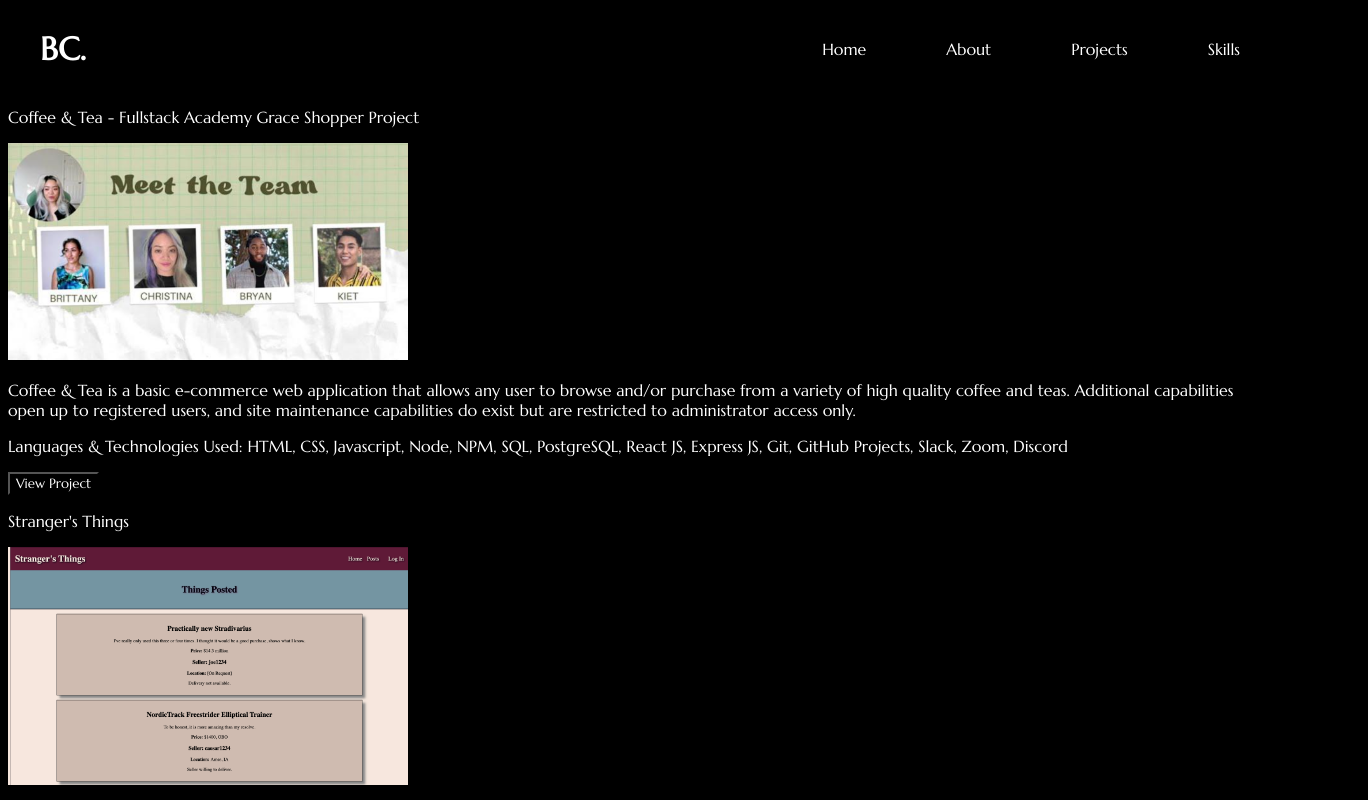
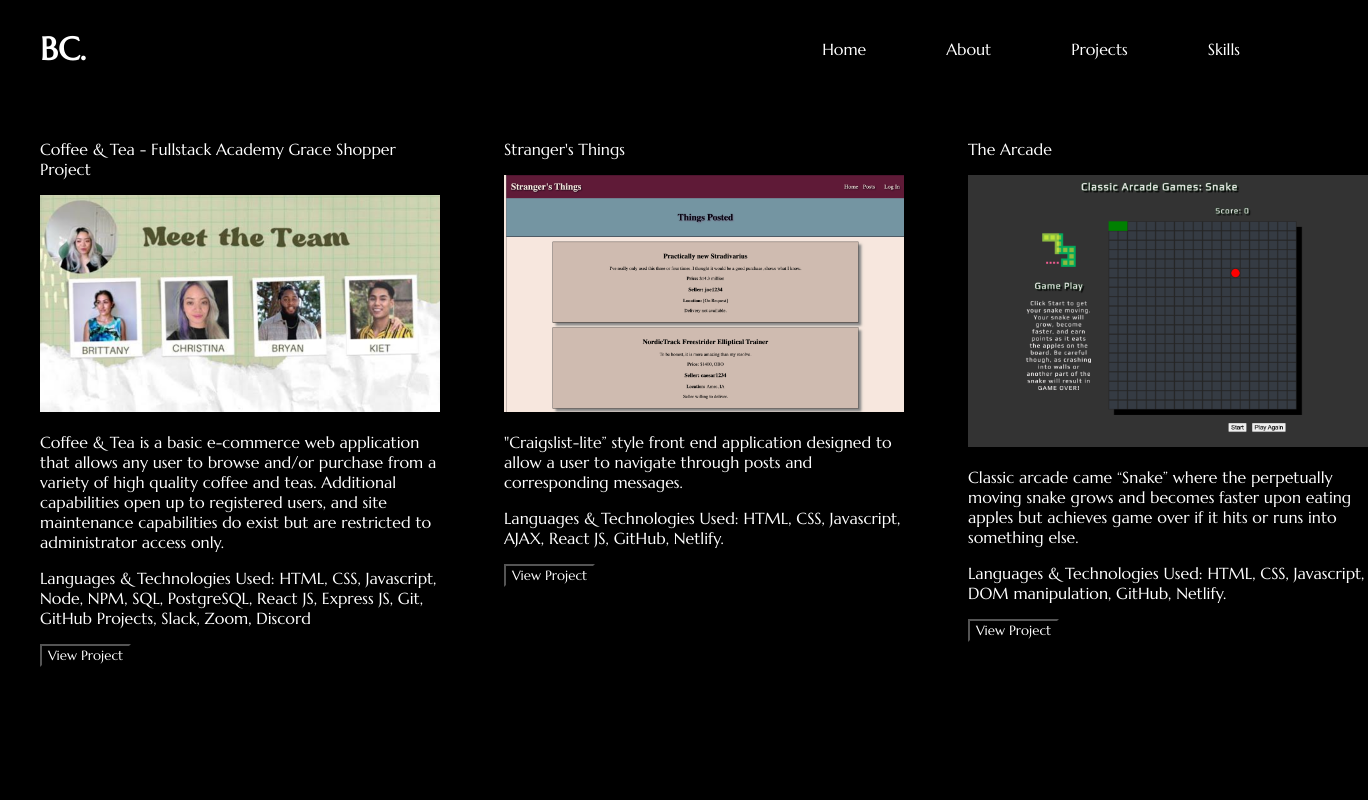
Before and after one commit to bcallus/Brittany-Callus_Personal-Site, a React (Create React App) app: page /projects in a window 1280 px wide. Shown: the top 800 px of the page, 1368 px wide, since content can reach past the window. Built offline with nearby package versions, Linux system fonts and the light colour scheme.

Commit message:
project cards flexed

```diff
--- a/src/components/Projects.jsx
+++ b/src/components/Projects.jsx
@@ -1,17 +1,14 @@
-import React, { useEffect }  from 'react';
+import React from 'react';
 import projectsData from '../data/projectsData.js';
 
 const Projects = () => {
     const projectsList = projectsData;
-    // useEffect(() => {
-    //     console.log("projectsList", projectsList)
-    // }, [])
 
     return (
         <div>
             <div className="project-card-container">
                 {projectsList.map((project) => (
-                    <div key={project.id}>
+                    <div className='project-card' key={project.id}>
                         <p>{project.name}</p>
                         <img src={project.img} alt={project.name} className='project-image'/>
                         <p>{project.description}</p>
--- a/src/index.css
+++ b/src/index.css
@@ -171,3 +171,13 @@
   .project-image {
     max-width: 25rem;
   }
+
+  .project-card-container {
+    display: flex;
+    justify-content: space-between;
+  }
+
+  .project-card {
+    max-width: 25rem;
+    margin: 2rem;
+  }
```
